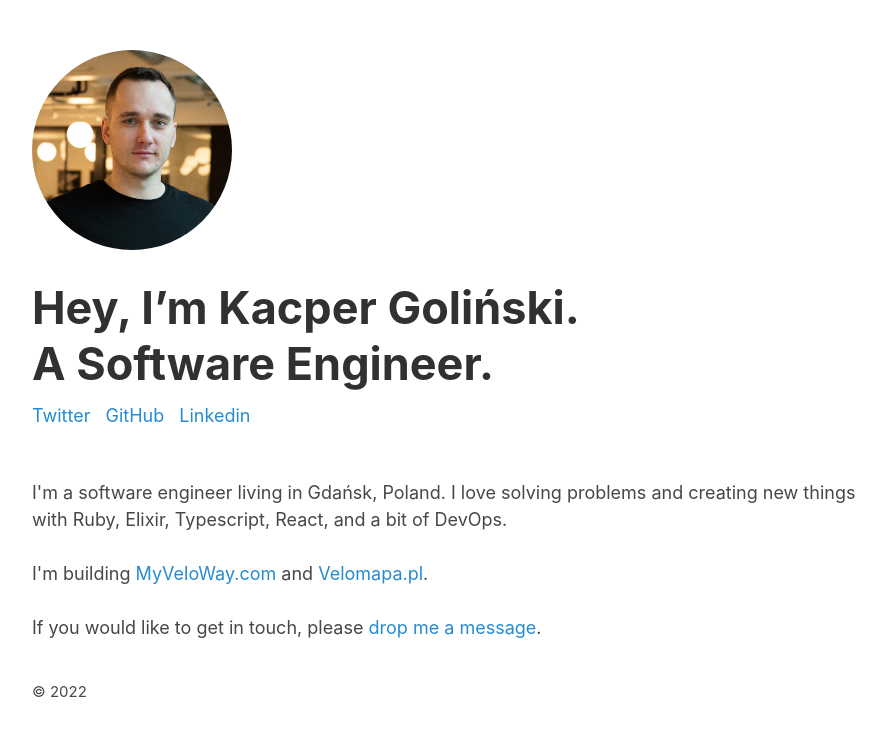
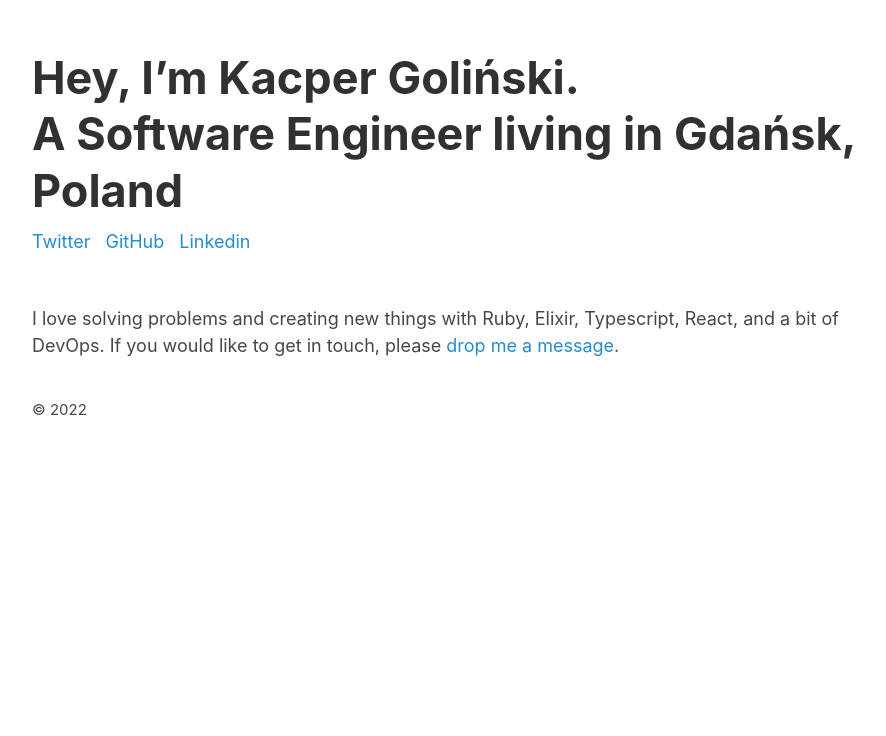
Before and after one commit to caspg/caspg.github.io, a Jekyll site: the page built from index.html, in a window 1280 px wide. Shown: the top 736 px of the page, without its empty margins (185-1071 px from the left). Built offline with Jekyll 4.4.1, drawn with Linux system fonts in a browser that asks for light colours; the list of posts is cut into pages by our own code.

Commit message:
clean ups

```diff
--- a/_includes/head.html
+++ b/_includes/head.html
@@ -1,20 +1,17 @@
 <head>
-  <meta charset="UTF-8">
-  <meta name="viewport" content="width=device-width, initial-scale=1.0">
+  <meta charset="UTF-8" />
+  <meta name="viewport" content="width=device-width, initial-scale=1.0" />
 
-  <meta property="og:image" content="{{ site.url }}/assets/circle.png">
+  <meta property="og:image" content="{{ site.url }}/assets/circle.png" />
   <meta name="twitter:image" content="{{ site.url }}/assets/circle.png" />
 
   <title>
-    {% if page.title == "Home" %}
-      {{site.tagline}} &middot; {{ site.title }}
-    {% else %}
-      {{ page.title }} &middot; {{ site.title }}
-    {% endif %}
+    {% if page.title == "Home" %} {{ site.title }} {% else %} {{ page.title }}
+    &middot; {{ site.title }} {% endif %}
   </title>
 
-  <link rel="stylesheet" href="{{ site.baseurl }}/styles.css">
-  <link rel="shortcut icon" href="{{ site.baseurl }}/assets/favicon.ico">
+  <link rel="stylesheet" href="{{ site.baseurl }}/styles.css" />
+  <link rel="shortcut icon" href="{{ site.baseurl }}/assets/favicon.ico" />
 
   {% seo title=false %}
 </head>
--- a/index.html
+++ b/index.html
@@ -5,12 +5,15 @@
 
 <div class="home__content">
   <header>
-    <img
+    <!-- <img
       class="profile-pic"
       src="{{ site.baseurl }}/assets/profile-pic.jpg"
       alt="profile pic"
-    />
-    <h1>Hey, I’m Kacper&nbsp;Goliński. A&nbsp;Software&nbsp;Engineer.</h1>
+    /> -->
+    <h1>
+      Hey, I’m Kacper&nbsp;Goliński. A&nbsp;Software&nbsp;Engineer living in
+      Gdańsk, Poland
+    </h1>
 
     <div class="social-links">
       <a href="https://twitter.com/thecaspg" rel="nofollow">Twitter</a>
@@ -32,20 +35,9 @@
     <br> -->
 
     <p>
-      I'm a software engineer living in Gdańsk, Poland. I love solving problems
-      and creating new things with Ruby, Elixir, Typescript, React, and a bit of
-      DevOps.
-
-      <br />
-      <br />
-      I'm building
-      <a href="https://myveloway.com/" rel="dofollow">MyVeloWay.com</a> and
-      <a href="https://velomapa.pl/" rel="dofollow">Velomapa.pl</a>.
-
-      <br />
-      <br />
-
-      If you would like to get in touch, please
+      I love solving problems and creating new things with Ruby, Elixir,
+      Typescript, React, and a bit of DevOps. If you would like to get in touch,
+      please
       <a href="mailto:kacper.golinski@gmail.com">drop me a message</a>.
     </p>
   </main>
```
